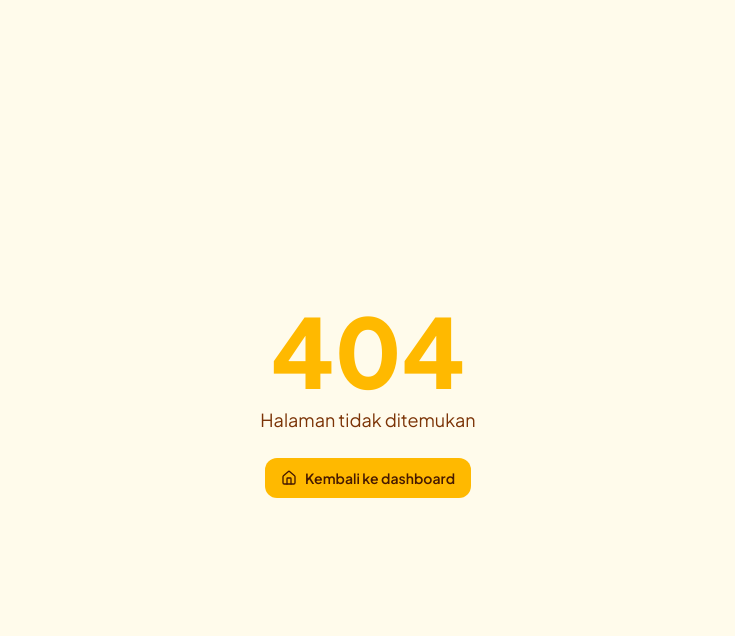
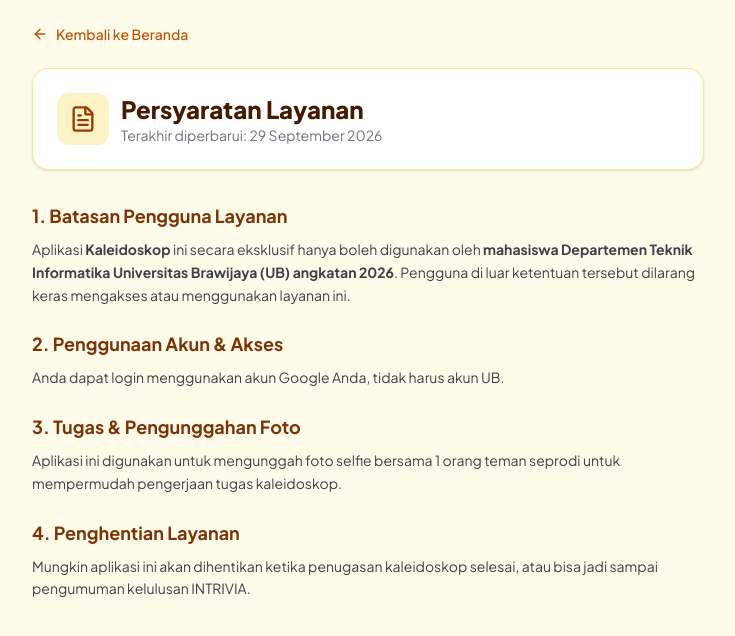
Before and after one commit to teldoop/kaleidoskop, a Next.js app: page /terms in a window 1280 px wide. Before the commit this address had no page. Shown: the top 636 px of the page, without its empty margins (272-1007 px from the left). Built offline with nearby package versions, Linux system fonts and the light colour scheme.

Commit message:
menambahkan halaman persyaratan layanan dan kebijakan privasi

```diff
--- a/app/login/page.tsx
+++ b/app/login/page.tsx
@@ -1,11 +1,13 @@
 "use client";
 import { motion } from "framer-motion";
+import Link from "next/link";
 import { Aperture, LogIn } from "lucide-react";
 import Button from "@/components/button";
 import { supabaseBrowser } from "@/lib/supabase-browser";
 
 export default function Login() {
   const signIn = () => supabaseBrowser().auth.signInWithOAuth({ provider: "google", options: { redirectTo: `${location.origin}/auth/callback` } });
+
   return (
     <main className="grid min-h-screen place-items-center bg-gradient-to-br from-amber-100 to-yellow-50 p-4 dark:from-zinc-950 dark:to-zinc-900">
       <motion.div initial={{ opacity: 0, y: 20 }} animate={{ opacity: 1, y: 0 }} className="w-full max-w-sm rounded-3xl bg-white p-8 text-center shadow-xl dark:border dark:border-amber-400/20 dark:bg-zinc-900 dark:shadow-none">
@@ -13,8 +15,21 @@
           <Aperture size={56} strokeWidth={1.75} aria-hidden />
         </motion.div>
         <h1 className="mt-4 text-2xl font-extrabold text-amber-900 dark:text-amber-100">Aplikasi Kaleidoskop</h1>
-        <p className="mt-1 text-sm text-zinc-500 dark:text-zinc-400">Masuk untuk mulai memotret</p>
-        <Button className="mt-6 w-full" onClick={signIn}><LogIn size={16} aria-hidden />Masuk dengan Google</Button>
+        <p className="mt-1 text-sm text-zinc-500 dark:text-zinc-400">Login untuk melanjutkan</p>
+
+        <Button className="mt-6 w-full" onClick={signIn}><LogIn size={16} aria-hidden />Login dengan Google</Button>
+
+        {/* Tautan Persyaratan Layanan dan Kebijakan Privasi */}
+        <p className="mt-6 text-xs text-zinc-500 dark:text-zinc-400 leading-relaxed">
+          <Link href="/terms" className="font-medium text-amber-700 hover:underline dark:text-amber-400">
+            Persyaratan Layanan
+          </Link>{" "}•
+          {" "}
+          <Link href="/privacy" className="font-medium text-amber-700 hover:underline dark:text-amber-400">
+            Kebijakan Privasi
+          </Link>
+
+        </p>
       </motion.div>
     </main>
   );
--- /dev/null
+++ b/app/privacy/page.tsx
@@ -0,0 +1,71 @@
+import Link from "next/link";
+import { ArrowLeft, ShieldCheck } from "lucide-react";
+
+export default function PrivacyPage() {
+  return (
+    <div className="mx-auto max-w-2xl py-6">
+      <div className="mb-6 flex items-center justify-between">
+        <Link
+          href="/"
+          className="inline-flex items-center gap-2 text-sm font-medium text-amber-700 hover:underline dark:text-amber-400"
+        >
+          <ArrowLeft size={16} aria-hidden /> Kembali ke Beranda
+        </Link>
+      </div>
+
+      <div className="flex items-center gap-3 rounded-2xl border border-amber-200 bg-white p-6 shadow-sm dark:border-amber-400/20 dark:bg-zinc-900">
+        <div className="rounded-xl bg-amber-100 p-3 text-amber-800 dark:bg-amber-400/10 dark:text-amber-300">
+          <ShieldCheck size={28} aria-hidden />
+        </div>
+        <div>
+          <h1 className="text-2xl font-extrabold text-amber-950 dark:text-amber-50">
+            Kebijakan Privasi
+          </h1>
+          <p className="text-sm text-zinc-500 dark:text-zinc-400">
+            Terakhir diperbarui: 29 September 2026
+          </p>
+        </div>
+      </div>
+
+      <div className="mt-8 space-y-6 text-zinc-700 dark:text-zinc-300">
+        <section className="space-y-2">
+          <h2 className="text-lg font-bold text-amber-900 dark:text-amber-200">
+            1. Informasi yang Kami Kumpulkan
+          </h2>
+          <p className="text-sm leading-relaxed">
+            Kami mengumpulkan informasi dasar akun Anda (seperti nama, email, dan foto profil yang ditautkan melalui autentikasi) serta data tugas foto dan metadata waktu pengambilan foto yang Anda unggah melalui aplikasi Kaleidoskop.
+          </p>
+        </section>
+
+        <section className="space-y-2">
+          <h2 className="text-lg font-bold text-amber-900 dark:text-amber-200">
+            2. Penggunaan Informasi
+          </h2>
+          <p className="text-sm leading-relaxed">
+            Informasi dan foto yang dikumpulkan hanya digunakan untuk mempermudah Anda dalam melacak progres foto pada tugas kaleidoskop.
+          </p>
+        </section>
+
+        <section className="space-y-2">
+          <h2 className="text-lg font-bold text-amber-900 dark:text-amber-200">
+            3. Keamanan Data
+          </h2>
+          <p className="text-sm leading-relaxed">
+            Data Anda aman bersama kami. Kami tidak mengumpulkan informasi sensitif seperti kata sandi akun google atau data pribadi lainnya.
+          </p>
+        </section>
+
+        <section className="space-y-2">
+          <h2 className="text-lg font-bold text-amber-900 dark:text-amber-200">
+            4. Hubungi Kami
+          </h2>
+          <p className="text-sm leading-relaxed">
+            Jika Anda memiliki pertanyaan seputar Kebijakan Privasi ini, silakan menghubungi pembuat aplikasi ini: <a href="mailto:admin@teldoop.my.id" className="font-medium text-amber-700 hover:underline dark:text-amber-400">
+              admin@teldoop.my.id
+            </a>
+          </p>
+        </section>
+      </div>
+    </div>
+  );
+}
--- /dev/null
+++ b/app/terms/page.tsx
@@ -0,0 +1,69 @@
+import Link from "next/link";
+import { ArrowLeft, FileText } from "lucide-react";
+
+export default function TermsPage() {
+  return (
+    <div className="mx-auto max-w-2xl py-6">
+      <div className="mb-6 flex items-center justify-between">
+        <Link
+          href="/"
+          className="inline-flex items-center gap-2 text-sm font-medium text-amber-700 hover:underline dark:text-amber-400"
+        >
+          <ArrowLeft size={16} aria-hidden /> Kembali ke Beranda
+        </Link>
+      </div>
+
+      <div className="flex items-center gap-3 rounded-2xl border border-amber-200 bg-white p-6 shadow-sm dark:border-amber-400/20 dark:bg-zinc-900">
+        <div className="rounded-xl bg-amber-100 p-3 text-amber-800 dark:bg-amber-400/10 dark:text-amber-300">
+          <FileText size={28} aria-hidden />
+        </div>
+        <div>
+          <h1 className="text-2xl font-extrabold text-amber-950 dark:text-amber-50">
+            Persyaratan Layanan
+          </h1>
+          <p className="text-sm text-zinc-500 dark:text-zinc-400">
+            Terakhir diperbarui: 29 September 2026
+          </p>
+        </div>
+      </div>
+
+      <div className="mt-8 space-y-6 text-zinc-700 dark:text-zinc-300">
+        <section className="space-y-2">
+          <h2 className="text-lg font-bold text-amber-900 dark:text-amber-200">
+            1. Batasan Pengguna Layanan
+          </h2>
+          <p className="text-sm leading-relaxed">
+            Aplikasi <strong>Kaleidoskop</strong> ini secara eksklusif hanya boleh digunakan oleh <strong>mahasiswa Departemen Teknik Informatika Universitas Brawijaya (UB) angkatan 2026</strong>. Pengguna di luar ketentuan tersebut dilarang keras mengakses atau menggunakan layanan ini.
+          </p>
+        </section>
+
+        <section className="space-y-2">
+          <h2 className="text-lg font-bold text-amber-900 dark:text-amber-200">
+            2. Penggunaan Akun & Akses
+          </h2>
+          <p className="text-sm leading-relaxed">
+            Anda dapat login menggunakan akun Google Anda, tidak harus akun UB.
+          </p>
+        </section>
+
+        <section className="space-y-2">
+          <h2 className="text-lg font-bold text-amber-900 dark:text-amber-200">
+            3. Tugas & Pengunggahan Foto
+          </h2>
+          <p className="text-sm leading-relaxed">
+            Aplikasi ini digunakan untuk mengunggah foto selfie bersama 1 orang teman seprodi untuk mempermudah pengerjaan tugas kaleidoskop.
+          </p>
+        </section>
+
+        <section className="space-y-2">
+          <h2 className="text-lg font-bold text-amber-900 dark:text-amber-200">
+            4. Penghentian Layanan
+          </h2>
+          <p className="text-sm leading-relaxed">
+            Mungkin aplikasi ini akan dihentikan ketika penugasan kaleidoskop selesai, atau bisa jadi sampai pengumuman kelulusan INTRIVIA.
+          </p>
+        </section>
+      </div>
+    </div>
+  );
+}
--- a/proxy.ts
+++ b/proxy.ts
@@ -15,10 +15,13 @@
   });
   const { data: { user } } = await sb.auth.getUser();
   const { pathname } = req.nextUrl;
-  if (!user && !pathname.startsWith("/login") && !pathname.startsWith("/auth")) {
+
+  // Mengecualikan /login, /auth, serta halaman /terms dan /privacy dari pemeriksaan autentikasi
+  if (!user && !pathname.startsWith("/login") && !pathname.startsWith("/auth") && !pathname.startsWith("/terms") && !pathname.startsWith("/privacy")) {
     if (pathname.startsWith("/api")) return NextResponse.json({ error: "Unauthorized" }, { status: 401 });
     return NextResponse.redirect(new URL("/login", req.url));
   }
+
   if (user && pathname === "/login") return NextResponse.redirect(new URL("/", req.url));
   return res;
 }
```
